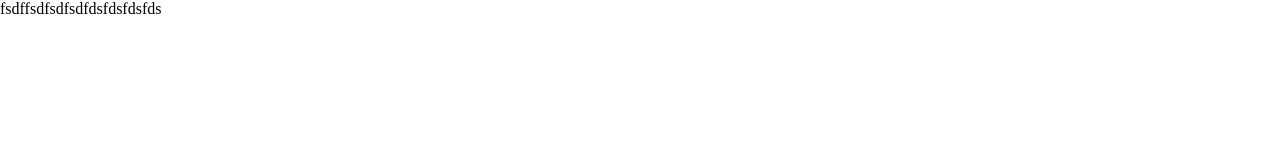
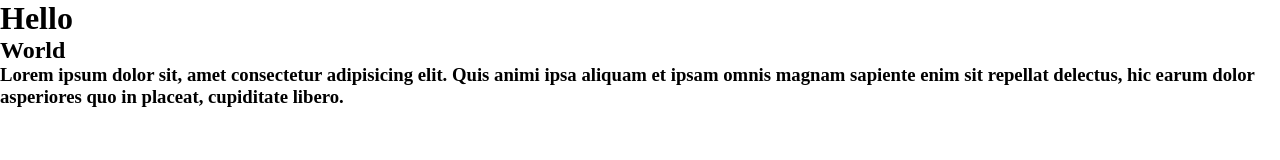
Before and after one commit to chrismota/curso-git, a plain HTML site: page index.html in a window 1280 px wide. Drawn offline with Linux system fonts and the light colour scheme.

Commit message:
Revert "15º commit - caos total"
This reverts commit 4c08500b7a6d5806efb15738c5cf4514e3ae9bee.

```diff
--- a/index.html
+++ b/index.html
@@ -9,6 +9,10 @@
 </head>
 
 <body>
-    fsdffsdfsdfsdfdsfdsfdsfds
+    <h1>Hello</h1>
+    <h2>World</h2>
+    <h3>Lorem ipsum dolor sit, amet consectetur adipisicing elit. Quis animi ipsa aliquam et ipsam omnis magnam sapiente
+        enim sit repellat delectus, hic earum dolor asperiores quo in placeat, cupiditate libero.</h3>
+</body>
 
 </html>
```
